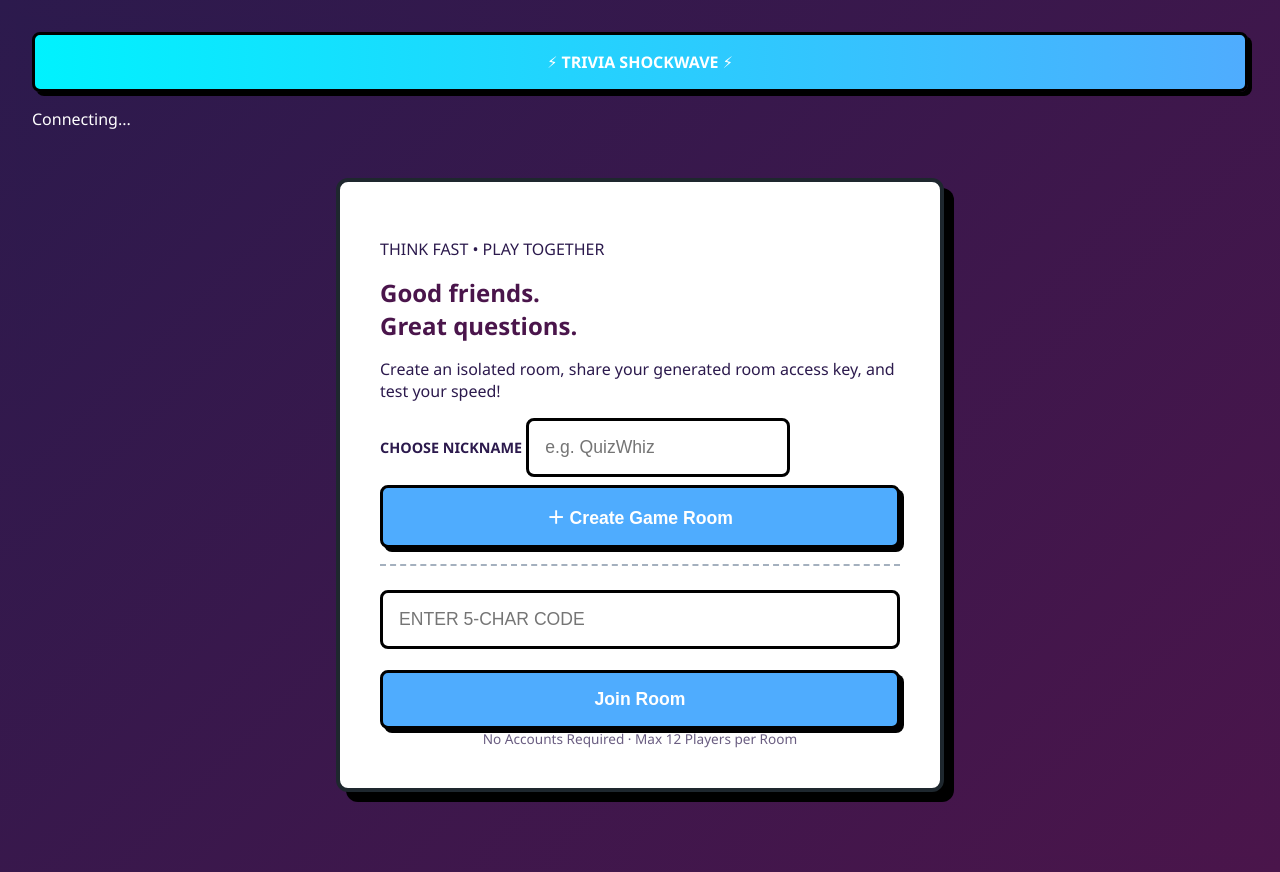
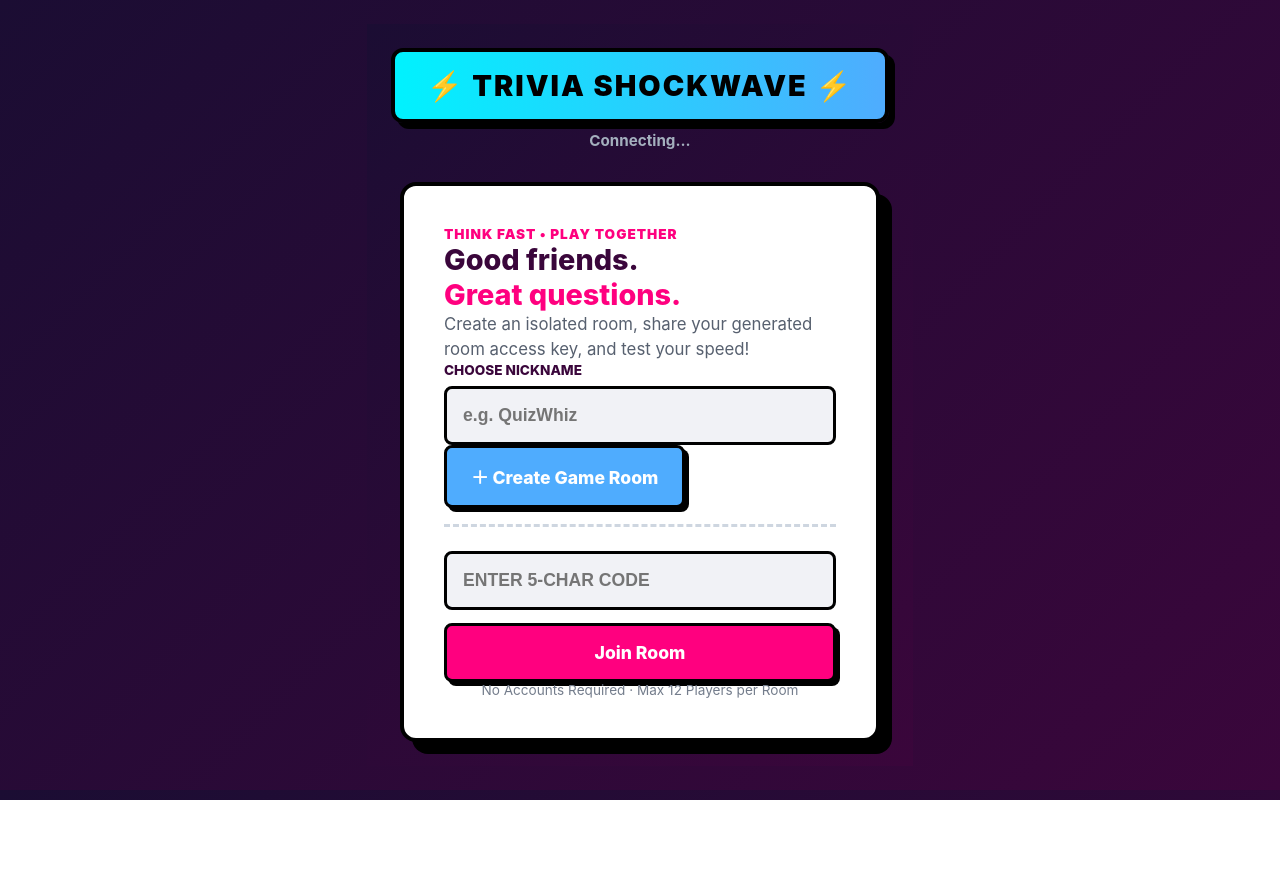
Before and after one commit to Blue-flex/Trivia-Showdown-Game, a website: page public/index.html in a window 1280 px wide. After the commit the page ends 800 px from the top, so only its background shows below. Drawn offline with nearby package versions, Linux system fonts and the light colour scheme; no server answers.

Commit message:
Refactor CSS styles for improved UI design
Updated styles for body, panels, buttons, and various elements to enhance visual appeal and consistency. Adjusted colors, gradients, and layout properties for improved user experience.

```diff
--- a/public/style.css
+++ b/public/style.css
@@ -1,47 +1,94 @@
+/* --- EYE-CATCHING RETRO ARCAVE CANVAS ENGINE --- */
+
 body, .shell {
-  background: linear-gradient(135deg, #2c1a4d 0%, #4a154b 100%) !important;
+  background: linear-gradient(135deg, #1b0d33 0%, #3a063b 100%) !important; /* Rich Electric Orchid-Grape */
   color: #ffffff !important;
-  font-family: 'Segoe UI', Tahoma, Geneva, Verdana, sans-serif;
+  font-family: 'Inter', system-ui, -apple-system, sans-serif;
   margin: 0;
-  padding: 1rem;
+  padding: 1.5rem;
+  display: flex;
+  flex-direction: column;
+  align-items: center;
 }
 
+/* Custom Text Logo Header Design Styles */
+.brand-mark {
+  background: linear-gradient(90deg, #00f2fe, #4facfe) !important; /* Bright Neon Turquoise Accent */
+  color: #000000 !important;
+  padding: 1rem 2rem;
+  font-weight: 900;
+  font-size: 1.8rem !important;
+  text-align: center;
+  border-radius: 12px;
+  border: 4px solid #000000;
+  box-shadow: 6px 6px 0px #000000;
+  margin-bottom: 0.5rem;
+  letter-spacing: 2px;
+}
+
+.connection {
+  text-align: center;
+  font-weight: bold;
+  font-size: 0.95rem;
+  margin-bottom: 2rem;
+  color: #a4b0be;
+}
+
+/* High contrast clean card panel containers */
 .panel {
   background: #ffffff !important;
-  color: #2c1a4d !important;
-  border: 4px solid #1e272e !important;
-  box-shadow: 10px 10px 0px #000000 !important;
-  border-radius: 12px !important;
+  color: #1b0d33 !important;
+  border: 4px solid #000000 !important;
+  box-shadow: 12px 12px 0px #000000 !important;
+  border-radius: 16px !important;
   padding: 2.5rem;
-  margin: 3rem auto;
-  max-width: 520px;
+  width: 100%;
+  max-width: 480px;
+  box-sizing: border-box;
   display: flex;
   flex-direction: column;
-  gap: 1.5rem; /* Forces clean element grouping separation spacing */
+  gap: 1.5rem; /* Forces clean separation between inputs and layouts */
 }
 
-.brand-mark {
-  background: linear-gradient(90deg, #00f2fe, #4facfe) !important;
-  color: #ffffff !important;
-  padding: 1rem;
-  font-weight: 900;
-  text-align: center;
-  border-radius: 8px;
-  border: 3px solid #000000;
-  box-shadow: 4px 4px 0px #000000;
-  margin-bottom: 1rem;
+h2 {
+  font-size: 1.8rem;
+  margin: 0;
+  color: #3a063b !important;
+  font-weight: 800;
 }
 
-h1, h2, .accent {
-  color: #4a154b !important;
-  font-weight: 800;
-  margin: 0 0 0.5rem 0;
+h2 span {
+  color: #ff007f !important;
+}
+
+.accent-tag {
+  color: #ff007f;
+  font-weight: 900;
+  text-transform: uppercase;
+  letter-spacing: 1px;
+  margin: 0;
+  font-size: 0.85rem;
+}
+
+.intro {
+  color: #57606f;
+  margin: 0;
+  font-size: 1.05rem;
+  line-height: 1.5;
+}
+
+/* Organized human form grouping layout fields */
+.input-block {
+  display: flex;
+  flex-direction: column;
+  gap: 0.5rem;
 }
 
 label {
-  font-weight: bold;
+  font-weight: 800;
   text-transform: uppercase;
-  font-size: 0.9rem;
+  font-size: 0.85rem;
+  color: #3a063b;
 }
 
 input {
@@ -49,62 +96,143 @@
   font-size: 1.1rem;
   border: 3px solid #000000 !important;
   border-radius: 8px !important;
-  margin-bottom: 0.5rem;
+  background: #f1f2f6 !important;
+  color: #1b0d33 !important;
+  font-weight: 600;
 }
 
-/* Fix compressed layout structure by introducing explicit block wrappers */
-.actions {
+input:focus {
+  outline: none;
+  background: #ffffff !important;
+  border-color: #4facfe !important;
+}
+
+/* Room Code Display UI */
+.room-code-wrap {
+  display: flex;
+  align-items: center;
+  justify-content: space-between;
+  background: #f1f2f6;
+  padding: 1rem;
+  border-radius: 8px;
+  border: 2px dashed #000000;
   margin-top: 0.5rem;
 }
 
+#displayCode {
+  font-size: 1.8rem;
+  letter-spacing: 4px;
+  color: #ff007f;
+}
+
+/* Punchy Arcade Action Button Mechanics */
+button {
+  font-family: inherit;
+  padding: 1rem 1.5rem;
+  font-size: 1.1rem;
+  font-weight: 800;
+  border: 3px solid #000000 !important;
+  border-radius: 8px !important;
+  cursor: pointer;
+  box-shadow: 4px 4px 0px #000000 !important;
+  transition: all 0.1s ease;
+}
+
+button.primary { background: #4facfe !important; color: white !important; }
+button.secondary { background: #ff007f !important; color: white !important; }
+button.copy-button { background: #10ac84 !important; color: white !important; font-size: 0.9rem; padding: 0.5rem 1rem; }
+button.leave-button { background: #747d8c !important; color: white !important; font-size: 0.95rem; }
+
+button:hover {
+  transform: translate(-2px, -2px);
+  box-shadow: 6px 6px 0px #000000 !important;
+}
+
+button:active {
+  transform: translate(2px, 2px);
+  box-shadow: 2px 2px 0px #000000 !important;
+}
+
+button:disabled {
+  background: #ced6e0 !important;
+  color: #747d8c !important;
+  cursor: not-allowed;
+  transform: none !important;
+  box-shadow: 4px 4px 0px #000000 !important;
+}
+
+/* Input Row Isolation Splitting lines */
 .join-row {
   display: flex;
   flex-direction: column;
   gap: 0.8rem;
   margin-top: 1rem;
-  border-top: 2px dashed #a4b0be;
+  border-top: 3px dashed #ced6e0;
   padding-top: 1.5rem;
 }
 
-button.primary, button.secondary, .option-btn {
-  background: #4facfe !important;
-  color: #ffffff !important;
-  font-weight: bold;
-  border: 3px solid #000000 !important;
-  box-shadow: 4px 4px 0px #000000 !important;
-  padding: 1rem;
-  cursor: pointer;
+/* Roster / Player List Item Layout Rows */
+.players-heading {
+  display: flex;
+  justify-content: space-between;
+  align-items: center;
+  border-bottom: 2px solid #1b0d33;
+  padding-bottom: 0.5rem;
+  margin-top: 0.5rem;
+}
+
+.players-heading h3 { margin: 0; font-size: 1.1rem; }
+.players-list { list-style: none; padding: 0; margin: 0; display: flex; flex-direction: column; gap: 0.6rem; }
+
+.player-row {
+  display: flex;
+  justify-content: space-between;
+  align-items: center;
+  padding: 0.8rem 1rem;
+  background: #f1f2f6;
   border-radius: 8px;
-  font-size: 1.1rem;
+  border: 2px solid #000000;
+  font-weight: 600;
+}
+
+.badge { font-size: 0.75rem; padding: 0.2rem 0.5rem; border-radius: 4px; font-weight: 800; color: white; }
+.badge.host { background: #ff007f; }
+.badge.offline { background: #747d8c; }
+
+/* Gameplay Answer Selection Grid Options */
+.options-grid {
+  display: grid;
+  grid-template-columns: 1fr;
+  gap: 0.8rem;
+  margin-top: 1rem;
+}
+
+.option-btn {
+  background: #ffffff !important;
+  color: #1b0d33 !important;
+  text-align: left;
   width: 100%;
 }
 
-button:hover, .option-btn:hover {
-  transform: translate(-2px, -2px);
-  box-shadow: 6px 6px 0px #000000 !important;
-}
+.option-btn.selected { background: #00f2fe !important; color: #000000 !important; }
+.option-btn.correct { background: #10ac84 !important; color: white !important; }
+.option-btn.incorrect { background: #2f3542 !important; color: #a4b0be !important; opacity: 0.5; }
 
-.option-btn.selected {
-  background: #00f2fe !important;
-  color: #000000 !important;
-}
-
-.option-btn.correct { background: #10ac84 !important; color: white !important; }
-.option-btn.incorrect { background: #2f3542 !important; color: #a4b0be !important; opacity: 0.6; }
-.option-btn:disabled:not(.correct):not(.incorrect):not(.selected) { opacity: 0.3; }
-
+/* Dynamic Celebration Trophy Node */
 #gameover::before {
   content: "🏆";
   display: block;
   text-align: center;
-  font-size: 5.5rem;
-  animation: jumpSpin 1.4s infinite alternate ease-in-out;
+  font-size: 6rem;
+  animation: bounceSpin 1.2s infinite alternate ease-in-out;
 }
 
-@keyframes jumpSpin {
-  0% { transform: translateY(0) scale(1) rotate(-5deg); }
-  100% { transform: translateY(-30px) scale(1.15) rotate(5deg); }
+@keyframes bounceSpin {
+  0% { transform: translateY(0) scale(1) rotate(-6deg); }
+  100% { transform: translateY(-25px) scale(1.15) rotate(6deg); }
 }
 
+.timer-box { font-size: 2.2rem; font-weight: 900; color: #ff007f; text-align: center; }
+.notice { background: #fff2f9; border-left: 4px solid #ff007f; padding: 0.8rem; font-size: 0.95rem; font-weight: 600; color: #ff007f; }
 .hidden { display: none !important; }
-.microcopy { font-size: 0.85rem; opacity: 0.7; text-align: center; margin: 0; }
+.microcopy { font-size: 0.85rem; color: #747d8c; text-align: center; margin: 0; }
```
